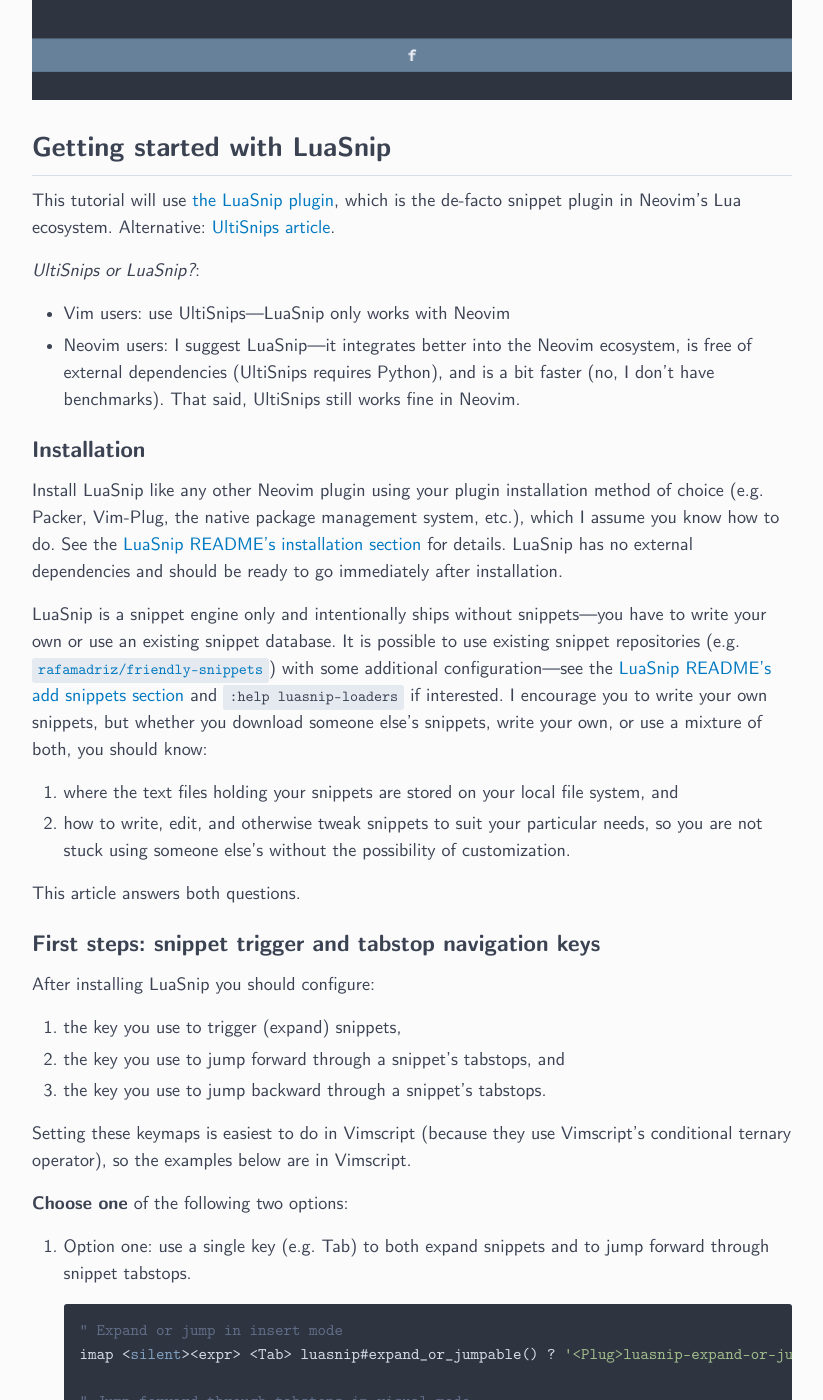
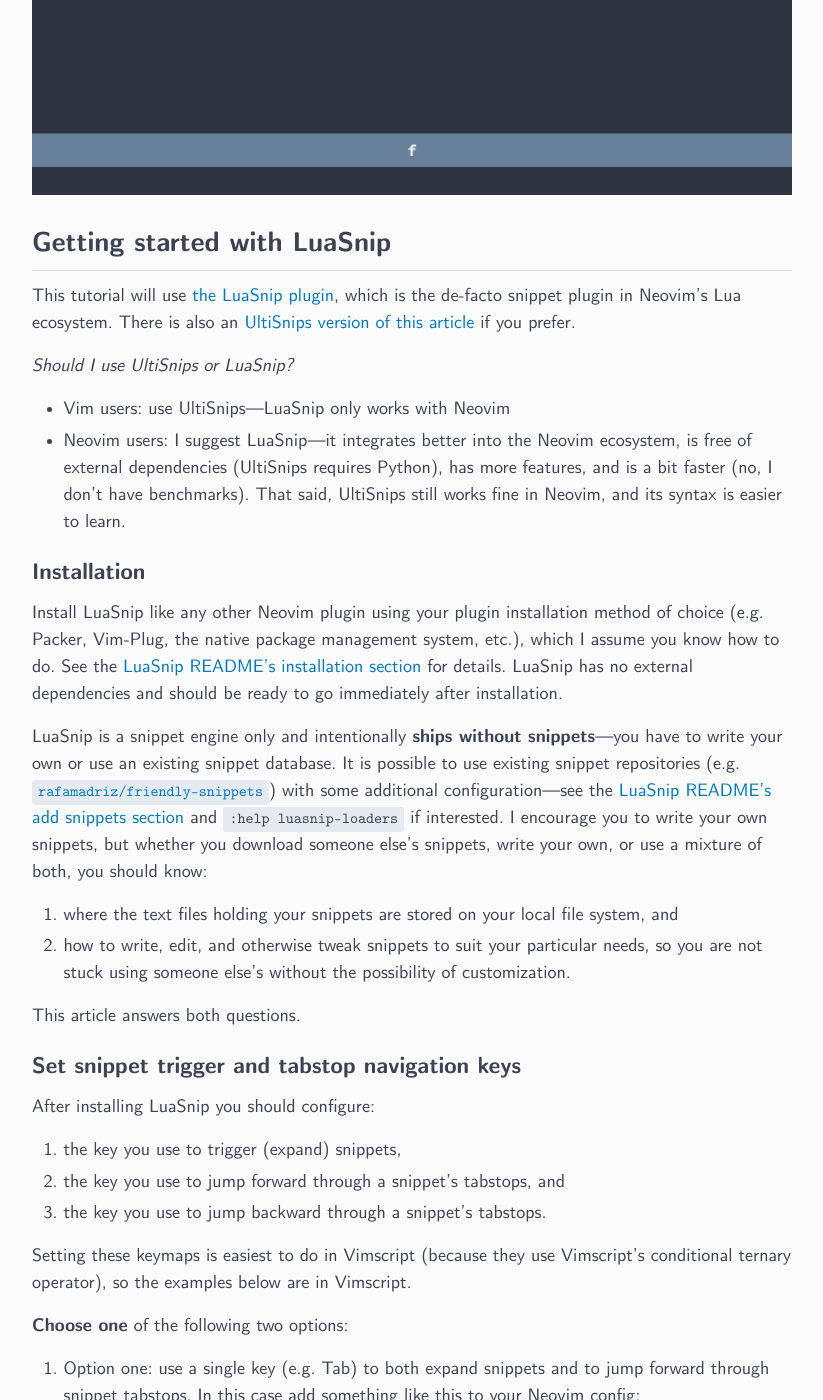
Before and after one commit to ejmastnak/ejmastnak.github.io, a Jekyll site: the page built from tutorials/vim-latex/luasnip.md, in a window 1280 px wide and 1400 px high, scrolled down 1957 px. Shown: the whole window, without its empty margins (228-1051 px from the left). Built offline with Jekyll 4.4.1, drawn with Linux system fonts in a browser that asks for light colours; some of the changed text lies outside the part shown.

Commit message:
(luasnip): polish article some more

````diff
--- a/tutorials/vim-latex/luasnip.md
+++ b/tutorials/vim-latex/luasnip.md
@@ -20,22 +20,24 @@ date_last_mod: 2022-06-08 18:02:37 +0200
 This is part two in a [seven-part series]({% link tutorials/vim-latex/intro.md %}) explaining how to use the Vim or Neovim text editors to efficiently write LaTeX documents.
 This article covers snippets, which are templates of commonly reused code that, when used properly, will dramatically speed up your LaTeX writing.
 
+[There is also an UltiSnips version of this article.]({% link tutorials/vim-latex/ultisnips.md %})
+
 ## Contents of this article
 <!-- vim-markdown-toc GFM -->
 
 * [What snippets do](#what-snippets-do)
 * [Getting started with LuaSnip](#getting-started-with-luasnip)
   * [Installation](#installation)
-  * [First steps: snippet trigger and tabstop navigation keys](#first-steps-snippet-trigger-and-tabstop-navigation-keys)
+  * [Set snippet trigger and tabstop navigation keys](#set-snippet-trigger-and-tabstop-navigation-keys)
 * [Snippet files, directories, and loaders](#snippet-files-directories-and-loaders)
   * [Snippet format](#snippet-format)
   * [Loading snippets and directory structure](#loading-snippets-and-directory-structure)
-    * [Snippet filetype subdirectories](#snippet-filetype-subdirectories)
+  * [Snippet filetype subdirectories](#snippet-filetype-subdirectories)
   * [Heads up---some abbreviations](#heads-up---some-abbreviations)
 * [Snippet anatomy](#snippet-anatomy)
   * [Setting snippet parameters](#setting-snippet-parameters)
-    * [A common shortcut you'll see in the wild](#a-common-shortcut-youll-see-in-the-wild)
-* [Writing snippets---first steps](#writing-snippets---first-steps)
+  * [A common shortcut you'll see in the wild](#a-common-shortcut-youll-see-in-the-wild)
+* [LuaSnip syntax to cover most use cases](#luasnip-syntax-to-cover-most-use-cases)
   * [Text node](#text-node)
   * [Insert node](#insert-node)
   * [Format: a human-friendly syntax for writing snippets](#format-a-human-friendly-syntax-for-writing-snippets)
@@ -72,13 +76,13 @@ Here is a simple example using snippets to create and navigate through a LaTeX f
 ## Getting started with LuaSnip
 
 This tutorial will use [the LuaSnip plugin](https://github.com/L3MON4D3/LuaSnip), which is the de-facto snippet plugin in Neovim's Lua ecosystem.
-Alternative: [UltiSnips article]({% link tutorials/vim-latex/ultisnips.md %}).
+There is also an  [UltiSnips version of this article]({% link tutorials/vim-latex/ultisnips.md %}) if you prefer.
 
-*UltiSnips or LuaSnip?*:
+*Should I use UltiSnips or LuaSnip?*
 
 - Vim users: use UltiSnips---LuaSnip only works with Neovim
-- Neovim users: I suggest LuaSnip---it integrates better into the Neovim ecosystem, is free of external dependencies (UltiSnips requires Python), and is a bit faster (no, I don't have benchmarks).
-  That said, UltiSnips still works fine in Neovim.
+- Neovim users: I suggest LuaSnip---it integrates better into the Neovim ecosystem, is free of external dependencies (UltiSnips requires Python), has more features, and is a bit faster (no, I don't have benchmarks).
+  That said, UltiSnips still works fine in Neovim, and its syntax is easier to learn.
 
 ### Installation
 
@@ -86,7 +90,7 @@ Install LuaSnip like any other Neovim plugin using your plugin installation meth
 See the [LuaSnip README's installation section](https://github.com/L3MON4D3/LuaSnip#install) for details.
 LuaSnip has no external dependencies and should be ready to go immediately after installation.
 
-LuaSnip is a snippet engine only and intentionally ships without snippets---you have to write your own or use an existing snippet database.
+LuaSnip is a snippet engine only and intentionally **ships without snippets**---you have to write your own or use an existing snippet database.
 It is possible to use existing snippet repositories (e.g. [`rafamadriz/friendly-snippets`](https://github.com/rafamadriz/friendly-snippets)) with some additional configuration---see the [LuaSnip README's add snippets section](https://github.com/L3MON4D3/LuaSnip#add-snippets) and `:help luasnip-loaders` if interested.
 I encourage you to write your own snippets,
 but whether you download someone else's snippets, write your own, or use a mixture of both, you should know:
@@ -96,7 +100,7 @@ but whether you download someone else's snippets, write your own, or use a mixtu
 
 This article answers both questions.
 
-### First steps: snippet trigger and tabstop navigation keys
+### Set snippet trigger and tabstop navigation keys
 
 After installing LuaSnip you should configure:
 
@@ -111,32 +115,34 @@ Setting these keymaps is easiest to do in Vimscript (because they use Vimscript'
 **Choose one** of the following two options:
 
 1. Option one: use a single key (e.g. Tab) to both expand snippets and to jump forward through snippet tabstops.
+   In this case add something like this to your Neovim config:
 
    ```vim
    " Expand or jump in insert mode
    imap <silent><expr> <Tab> luasnip#expand_or_jumpable() ? '<Plug>luasnip-expand-or-jump' : '<Tab>'
 
    " Jump forward through tabstops in visual mode
-   smap <silent><expr> jk luasnip#jumpable(1) ? '<Plug>luasnip-jump-next' : 'jk'
+   smap <silent><expr> <Tab> luasnip#jumpable(1) ? '<Plug>luasnip-jump-next' : '<Tab>'
    ```
 
-   This code would make the `<Tab>` key trigger snippets *and* navigate forward through snippet tabstops---the decision whether to expand or jump is made by LuaSnip's `expand_or_jumpable` function.
+   This code would make the Tab key trigger snippets *and* navigate forward through snippet tabstops---the decision whether to expand or jump is made by LuaSnip's `expand_or_jumpable` function.
 
-1. Option two: use two different keys (e.g. Tab and Control-K) to expand snippets and jump forward through snippet tabstops
+1. Option two: use two different keys (e.g. Tab and Control-f) to expand snippets and jump forward through snippet tabstops.
+   In this case the code looks like this:
 
    ```vim
-   " Expand snippets in insert mode with <Tab>
+   " Expand snippets in insert mode with Tab
    imap <silent><expr> <Tab> luasnip#expandable() ? '<Plug>luasnip-expand-snippet' : '<Tab>'
 
-   " Jump forward in through tabstops in insert and visual mode with TODO
-   imap <silent><expr> jk luasnip#jumpable(1) ? '<Plug>luasnip-jump-next' : 'jk'
-   smap <silent><expr> jk luasnip#jumpable(1) ? '<Plug>luasnip-jump-next' : 'jk'
+   " Jump forward in through tabstops in insert and visual mode with Control-f
+   imap <silent><expr> <C-f> luasnip#jumpable(1) ? '<Plug>luasnip-jump-next' : '<C-f>'
+   smap <silent><expr> <C-f> luasnip#jumpable(1) ? '<Plug>luasnip-jump-next' : '<C-f>'
    ```
 
 **Then, set a backward-jump keymap:**
 
 ```vim
-" Jump backward
+" Jump backward through snippet tabstops with Shift-Tab (for example)
 imap <silent><expr> <S-Tab> luasnip#jumpable(-1) ? '<Plug>luasnip-jump-prev' : '<S-Tab>'
 smap <silent><expr> <S-Tab> luasnip#jumpable(-1) ? '<Plug>luasnip-jump-prev' : '<S-Tab>'
 ```
@@ -147,7 +153,7 @@ smap <silent><expr> <S-Tab> luasnip#jumpable(-1) ? '<Plug>luasnip-jump-prev' : '
 <!-- snoremap <silent> <S-Tab> <cmd>lua require('luasnip').jump(-1)<Cr> -->
 <!-- ``` -->
 
-A few notes:
+A few notes: (or [skip to the next section](#snippet-files-directories-and-loaders))
 
 1. Place the keymap code somewhere in your Neovim startup configuration (e.g. `init.lua`, `init.vim`, etc.).
    If you have a Lua-based config and need help running Vimscript from within Lua files, just enclose the Vimscript within a multiline string and pass it to `vim.cmd`, e.g.
@@ -167,6 +173,9 @@ In the first `imap` mapping, for example, the ternary operator is used to map `<
    (Well, technically select mode and not visual mode, hence the use of `smap` and not `vmap`, but for a typical end user's purposes select and visual mode look identical.
    See `:help select-mode` for details.)
 
+   Also, `imap` and `smap` are *intentionally* used instead of `inoremap` and `snoremap`---this is standard (and necessary) practice when defining `<Plug>` mappings.
+   The `<Plug>` keyword might look unfamiliar---you can ignore it for now, or, if you're curious, take a peek at [the series's final article]({% link tutorials/vim-latex/vimscript.md %}), which explains some basic Vimscript usage, including `<Plug>` mappings.
+
 1. Power users: you can implement custom snippet expansion and navigation behavior by working directly with LuaSnip API functions controlling expand and jump behavior---see `:help luasnip-api-reference` (scroll down to the `jumpable(direction)` entry) for details.
    For most users the example mappings given above should be fine.
 
@@ -263,7 +268,7 @@ Here's **how to load snippets from Lua files**:
 
 Full syntax for the `load` call is documented in `:help luasnip-loaders`.
 
-#### Snippet filetype subdirectories
+### Snippet filetype subdirectories
 
 You might prefer to further organize `filetype`-specific snippets into multiple files of their own.
 To do so, make a subdirectory named with the target `filetype` inside your main snippets directory.
@@ -418,6 +416,7 @@ You usually only use a few keys and leave the rest with their default values;
 we'll only need the following parameters in this guide:
 
 <!-- *TODO:* update as needed. -->
+<!-- **TODO:** word trig -->
 
 - `trig`: the string or Lua pattern (i.e. Lua-flavored regular expression) used to trigger the snippet.
 - `regTrig`: whether the snippet trigger should be treated as a Lua pattern.
@@ -425,7 +424,7 @@ we'll only need the following parameters in this guide:
 - `snippetType`: either the string `"snippet"` (manually triggered) or `"autosnippet"` (auto-triggered); `'snippet'` by default.
   <!-- **TODO:** I suggest auto triggered yata yata -->
 
-#### A common shortcut you'll see in the wild
+### A common shortcut you'll see in the wild
 
 The `trig` key is the only required snippet key,
 and if you only need to set `trig` and leave the other keys with their default values, you can use the following shorthand syntax:
@@ -444,7 +443,14 @@ You'll see this syntax a lot in the LuaSnip docs and on the Internet, so I wante
 
 That's all for setting snippet parameters---let's write some actual snippets!
 
-## Writing snippets---first steps
+## LuaSnip syntax to cover most use cases
+
+Goal of this section: explain enough syntax to cover what a typical user will ever need from LuaSnip;
+after reading it you should have all the tools you need to set up an efficient LaTeX workflow.
+Although the section might seem a bit long, it only covers a small portion of LuaSnip's features, which I leave to [more](https://github.com/L3MON4D3/LuaSnip/blob/master/Examples/snippets.lua) [advanced](https://github.com/L3MON4D3/LuaSnip/wiki) [guides](https://www.youtube.com/watch?v=KtQZRAkgLqo).
+
+
+<!-- what a typical user would need for a good LaTeX workflow, including static text insertion, tabstops, mirrored nodes, visual placeholders. -->
 
 ### Text node
 
@@ -1388,3 +1394,11 @@ In case they look unfamiliar, the above code snippets are Vim *key mappings*, a
 <!-- ``` -->
 <!---->
 <!-- Search docs for `filetype_extend`---there is an entry in `:help luasnip-api-reference`. -->
+
+<!-- TODO: -->
+<!-- Actually test all snippets work -->
+<!-- config for autosnippets and visual selection -->
+<!-- Search for **TODO:**  -->
+<!-- Only list LuaSnip abbreviations using in the document -->
+<!-- better TOC structure -->
+<!-- correct in-document links -->
````
Also changed, not shown: other parts of tutorials/vim-latex/luasnip.md (+18 -27 lines).
